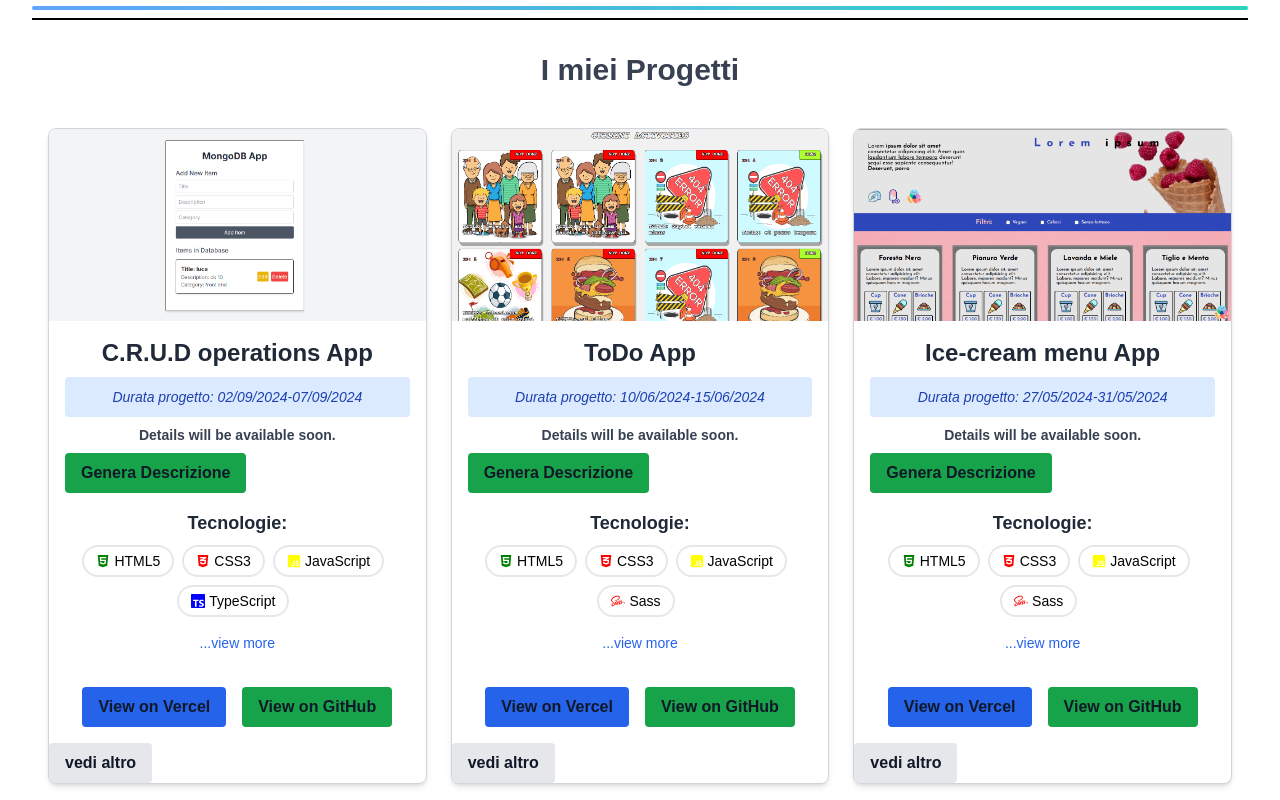
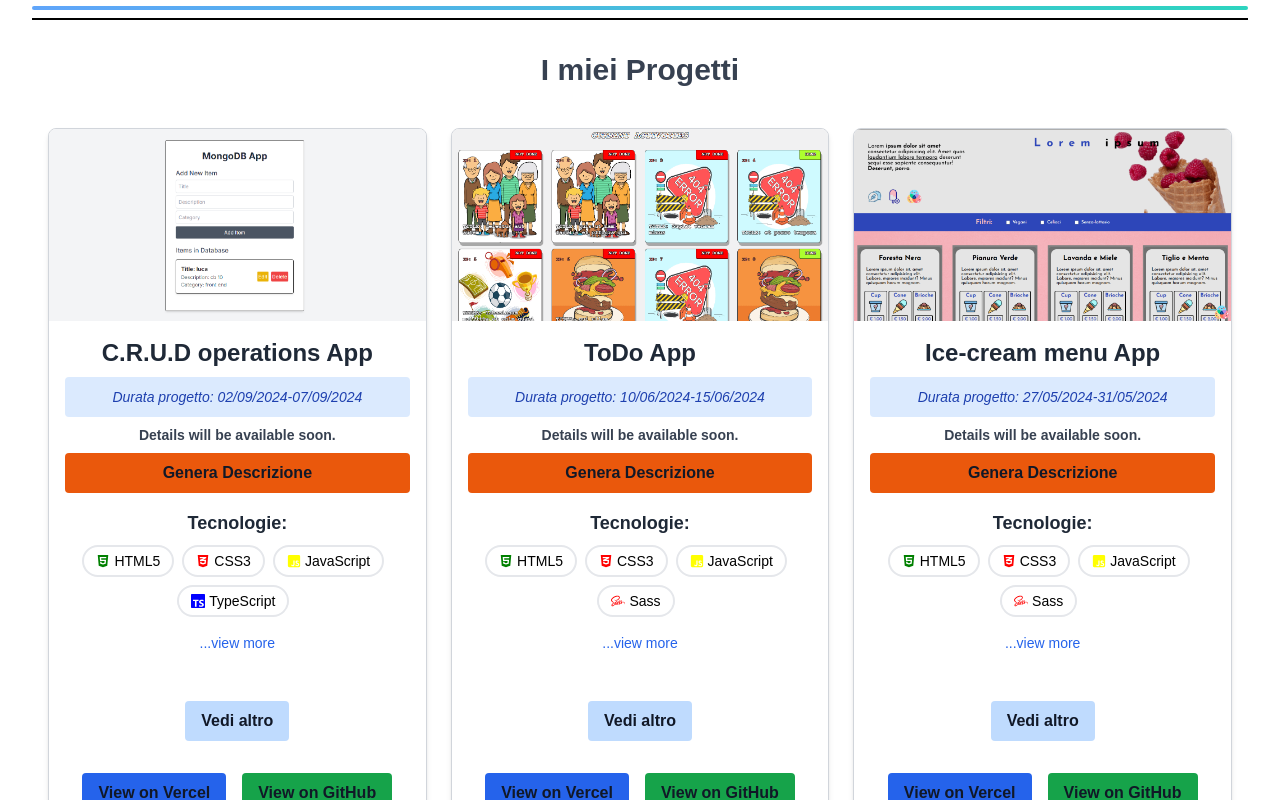
Before and after one commit to LucaFerraresso/TypeScript-Portfolio, a Next.js app in the folder portfolioproject/: page / in a window 1280 px wide. Shown: the part 920-1720 px from the top of the page. Built offline with nearby package versions, Linux system fonts and the light colour scheme; no server answers.

Commit message:
fix button props + new card project design in progress

```diff
--- a/portfolioproject/src/components/Navbar.tsx
+++ b/portfolioproject/src/components/Navbar.tsx
@@ -2,17 +2,15 @@
 import React from "react";
 import Link from "next/link";
 import { usePathname } from "next/navigation";
-
 import navItems from "@/assets/DataArray/NavbarArray";
 import Button from "./Button";
-import PromptForm from "./PromptForm";
 
 const Navbar: React.FC = () => {
   const activePath = usePathname();
   console.log("Active Path:", activePath);
 
   return (
-    <nav className="flex flex-row w-full bg-gray-200 p-5 gap-4 border-b border-gray-800 fixed top-0 justify-center items-center z-40 md:flex-row">
+    <nav className="flex  w-full bg-gray-200 p-5 gap-4 border-b border-gray-800 fixed top-0 justify-around items-center z-40 md:flex-row">
       {navItems.map((item) => {
         const isActive = activePath === item.href;
 
@@ -26,6 +24,8 @@ const Navbar: React.FC = () => {
                 text={item.labelKey}
                 color="bg-gray-200"
                 hoverColor="hover:bg-gray-200"
+                loading={false}
+                disabled={false}
               />
             </Link>
           </div>
--- a/portfolioproject/src/components/ProjectCard.tsx
+++ b/portfolioproject/src/components/ProjectCard.tsx
@@ -7,8 +7,6 @@ import Skeleton from "./Skeleton";
 import icons from "@/assets/DataArray/TechSectionArray";
 import Button from "./Button";
 
-import { usePathname } from "next/navigation";
-
 interface Project {
   title: string;
   imageUrl?: string;
@@ -16,13 +14,13 @@ interface Project {
   vercelLink?: string;
   technologies?: string[];
   date?: string;
-  description?: string; // Aggiungi la descrizione se non già presente
+  description?: string;
 }
 
 interface ProjectCardProps {
   project: Project;
   animationDelay: number;
-  isFirst: boolean; // Aggiungi una prop per determinare se è il primo progetto
+  isFirst: boolean;
 }
 
 const ProjectCard: React.FC<ProjectCardProps> = ({
@@ -30,10 +28,10 @@ const ProjectCard: React.FC<ProjectCardProps> = ({
   animationDelay,
   isFirst,
 }) => {
-  const [isLoading, setIsLoading] = useState<boolean>(true);
-  const [isExpanded, setIsExpanded] = useState<boolean>(false);
-  const [generatedDescription, setGeneratedDescription] = useState<string>("");
-  const [isGenerating, setIsGenerating] = useState<boolean>(false);
+  const [isLoading, setIsLoading] = useState(true);
+  const [isExpanded, setIsExpanded] = useState(false);
+  const [generatedDescription, setGeneratedDescription] = useState("");
+  const [isGenerating, setIsGenerating] = useState(false);
 
   const {
     title,
@@ -51,18 +49,13 @@ const ProjectCard: React.FC<ProjectCardProps> = ({
         try {
           const res = await fetch("/api/gemini", {
             method: "POST",
-            headers: {
-              "Content-Type": "application/json",
-            },
+            headers: { "Content-Type": "application/json" },
             body: JSON.stringify({
-              prompt: `Genera una descrizione dettagliata e comprensibile di 30 parole per il progetto ${title}, disponibile al link: ${vercelLink} e repository GitHub: ${githubLink}. Tecnologie utilizzate: ${technologies.join(
-                ", "
-              )}.`,
+              prompt: `Genera una descrizione dettagliata di 30 parole per il progetto ${title}.`,
             }),
           });
 
           if (!res.ok) throw new Error("Errore nella richiesta");
-
           const data = await res.json();
           setGeneratedDescription(data.output);
         } catch (error) {
@@ -83,18 +76,13 @@ const ProjectCard: React.FC<ProjectCardProps> = ({
     try {
       const res = await fetch("/api/gemini", {
         method: "POST",
-        headers: {
-          "Content-Type": "application/json",
-        },
+        headers: { "Content-Type": "application/json" },
         body: JSON.stringify({
-          prompt: `Crea una descrizione accattivante e dettagliata di 30 parole per il progetto "${title}". Spiega brevemente le sue funzionalità e invita i lettori a esplorarlo su Vercel: ${vercelLink} e su GitHub: ${githubLink}. Tecnologie utilizzate: ${technologies.join(
-            ", "
-          )}. Assicurati che il tono sia coinvolgente e stimolante, in modo da incuriosire i visitatori!`,
+          prompt: `Crea una descrizione accattivante di 30 parole per "${title}".`,
         }),
       });
 
       if (!res.ok) throw new Error("Errore nella richiesta");
-
       const data = await res.json();
       setGeneratedDescription(data.output);
     } catch (error) {
@@ -106,7 +94,7 @@ const ProjectCard: React.FC<ProjectCardProps> = ({
 
   return (
     <motion.div
-      className="flex flex-col rounded-lg border border-gray-300 bg-white shadow-md overflow-hidden transition-transform duration-300 ease-in-out transform hover:-translate-y-1 hover:shadow-xl mb-4 max-w-sm w-full"
+      className="flex flex-col rounded-lg border border-gray-300 bg-white shadow-md overflow-hidden transition-transform duration-300 ease-in-out transform hover:-translate-y-1 hover:shadow-xl mb-4 max-w-sm w-full h-full"
       variants={fadeInVariants}
       initial="hidden"
       animate="visible"
@@ -134,13 +122,9 @@ const ProjectCard: React.FC<ProjectCardProps> = ({
         )}
       </Link>
 
-      <div className="p-4">
+      <div className="p-4 flex flex-col flex-grow">
         <h2 className="text-2xl font-bold text-gray-800 mb-2">
-          {isLoading ? (
-            <Skeleton width="70%" height="24px" />
-          ) : (
-            title || "Coming Soon!"
-          )}
+          {isLoading ? <Skeleton width="70%" height="24px" /> : title}
         </h2>
         <div className="bg-blue-100 text-blue-800 rounded p-2 mb-2">
           <span className="text-sm italic">
@@ -166,8 +150,8 @@ const ProjectCard: React.FC<ProjectCardProps> = ({
         {!isFirst && !generatedDescription && (
           <Button
             text="Genera Descrizione"
-            color="bg-green-600"
-            hoverColor="hover:bg-green-700"
+            color="bg-orange-600"
+            hoverColor="hover:bg-orange-700"
             disabled={isGenerating}
             loading={isGenerating}
             onClick={handleGenerateDescription}
@@ -191,11 +175,10 @@ const ProjectCard: React.FC<ProjectCardProps> = ({
                 const icon = icons.find(
                   (icon) => icon.title.toLowerCase() === tech.toLowerCase()
                 );
-
                 return (
                   <div
                     key={index}
-                    className={`flex items-center border-2 text-white rounded-full px-3 py-1 text-sm mr-2 mb-2 transition-transform transform hover:scale-105`}
+                    className="flex items-center border-2 text-white rounded-full px-3 py-1 text-sm mr-2 mb-2 transition-transform transform hover:scale-105"
                   >
                     {icon ? icon.component : null}
                     <span className="ml-1 text-black">{tech}</span>
@@ -215,6 +198,15 @@ const ProjectCard: React.FC<ProjectCardProps> = ({
             {isExpanded ? "...close" : "...view more"}
           </button>
         )}
+      </div>
+      <div className="flex justify-center space-x-4 p-4 w-full">
+        <Link href="/Projects" passHref>
+          <Button
+            text="Vedi altro"
+            color="bg-blue-200"
+            hoverColor="hover:bg-blue-300"
+          />
+        </Link>
       </div>
 
       <div className="flex justify-center space-x-4 p-4">
@@ -240,38 +232,8 @@ const ProjectCard: React.FC<ProjectCardProps> = ({
           </>
         )}
       </div>
-      <Link href={"/Projects"} passHref>
-        <Button
-          text="vedi altro"
-          color="bg-gray-200"
-          hoverColor="hover:bg-gray-200"
-        />
-      </Link>
     </motion.div>
   );
 };
 
-interface ActionButtonProps {
-  url: string;
-  label: string;
-  bgColor: string;
-  hoverColor: string;
-}
-
-const ActionButton: React.FC<ActionButtonProps> = ({
-  url,
-  label,
-  bgColor,
-  hoverColor,
-}) => (
-  <a
-    href={url}
-    target="_blank"
-    rel="noopener noreferrer"
-    className={`px-4 py-2 ${bgColor} text-white rounded-md shadow-md transition-all duration-300 ease-in-out ${hoverColor} hover:shadow-lg`}
-  >
-    {label}
-  </a>
-);
-
 export default memo(ProjectCard);
--- a/portfolioproject/src/components/ProjectTable.tsx
+++ b/portfolioproject/src/components/ProjectTable.tsx
@@ -24,9 +24,11 @@ const ProjectTable: React.FC<ProjectTableProps> = ({ projects }) => {
     [key: number]: string;
   }>({});
   const [modalImage, setModalImage] = useState<string | null>(null); // Stato per la modale dell'immagine
+  const [isLoading, setIsLoading] = useState(false);
 
   const handleGenerateDescription = async (index: number, project: Project) => {
     setIsGenerating((prev) => ({ ...prev, [index]: true }));
+    setIsLoading(true);
     try {
       const res = await fetch("/api/gemini", {
         method: "POST",
@@ -54,6 +56,7 @@ const ProjectTable: React.FC<ProjectTableProps> = ({ projects }) => {
       console.error("Error fetching description:", error);
     } finally {
       setIsGenerating((prev) => ({ ...prev, [index]: false }));
+      setIsLoading(false);
     }
   };
 
@@ -145,7 +148,12 @@ const ProjectTable: React.FC<ProjectTableProps> = ({ projects }) => {
       {modalImage && (
         <div className="fixed inset-0 bg-black bg-opacity-50 flex justify-center items-center z-50 p-80">
           <div className="bg-white p-4 rounded-lg z-50">
-            <Button onClick={closeModal} text="chiudi" />
+            <Button
+              onClick={closeModal}
+              text="chiudi"
+              loading={isLoading}
+              disabled={isLoading}
+            />
 
             <img
               src={modalImage}
--- a/portfolioproject/src/components/PromptForm.tsx
+++ b/portfolioproject/src/components/PromptForm.tsx
@@ -92,6 +92,8 @@ const PromptForm = () => {
           color="bg-blue-500"
           hoverColor="hover:bg-blue-600"
           onClick={toggleForm}
+          loading={loading}
+          disabled={loading}
         />
       </div>
 
```
